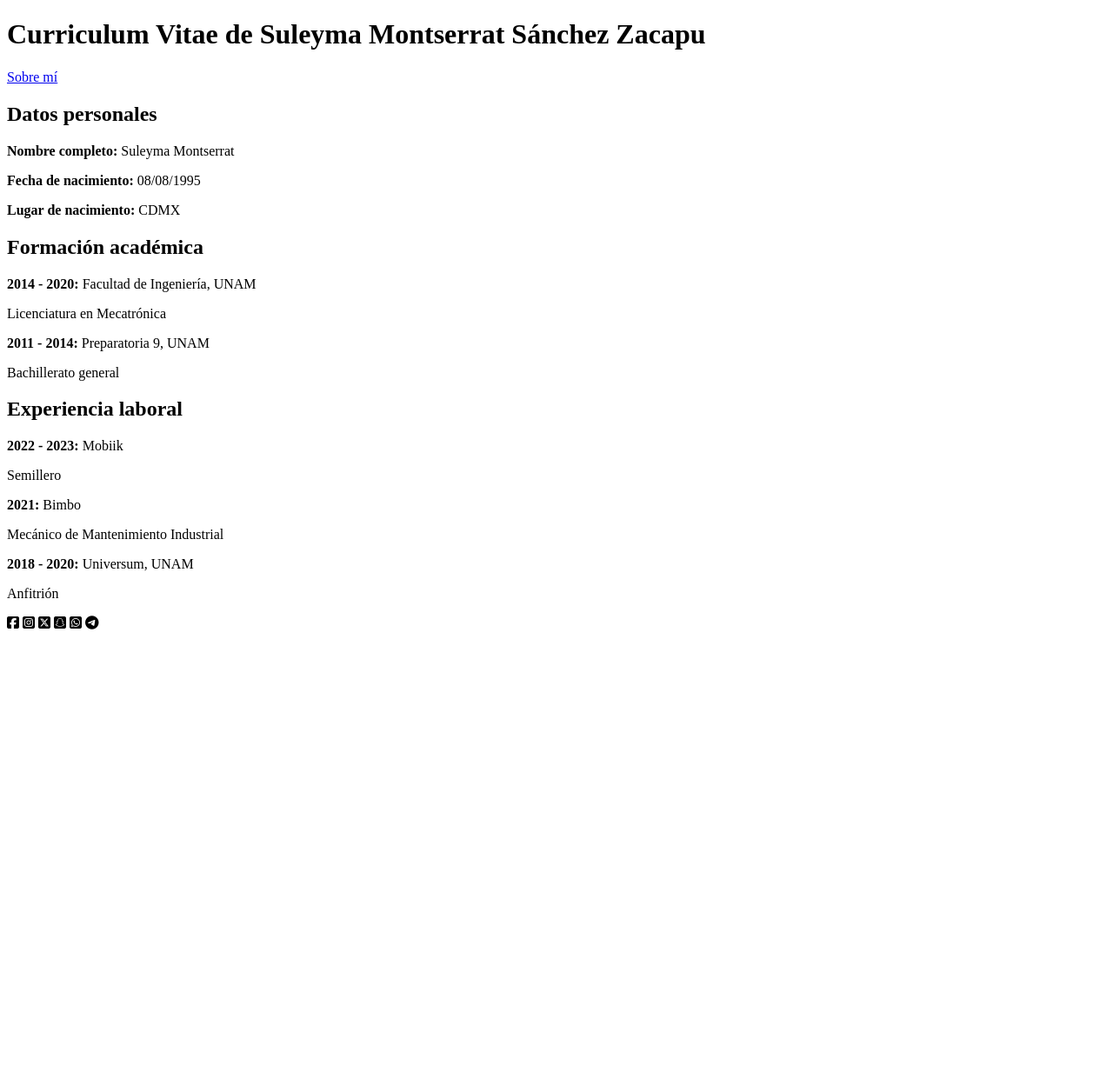
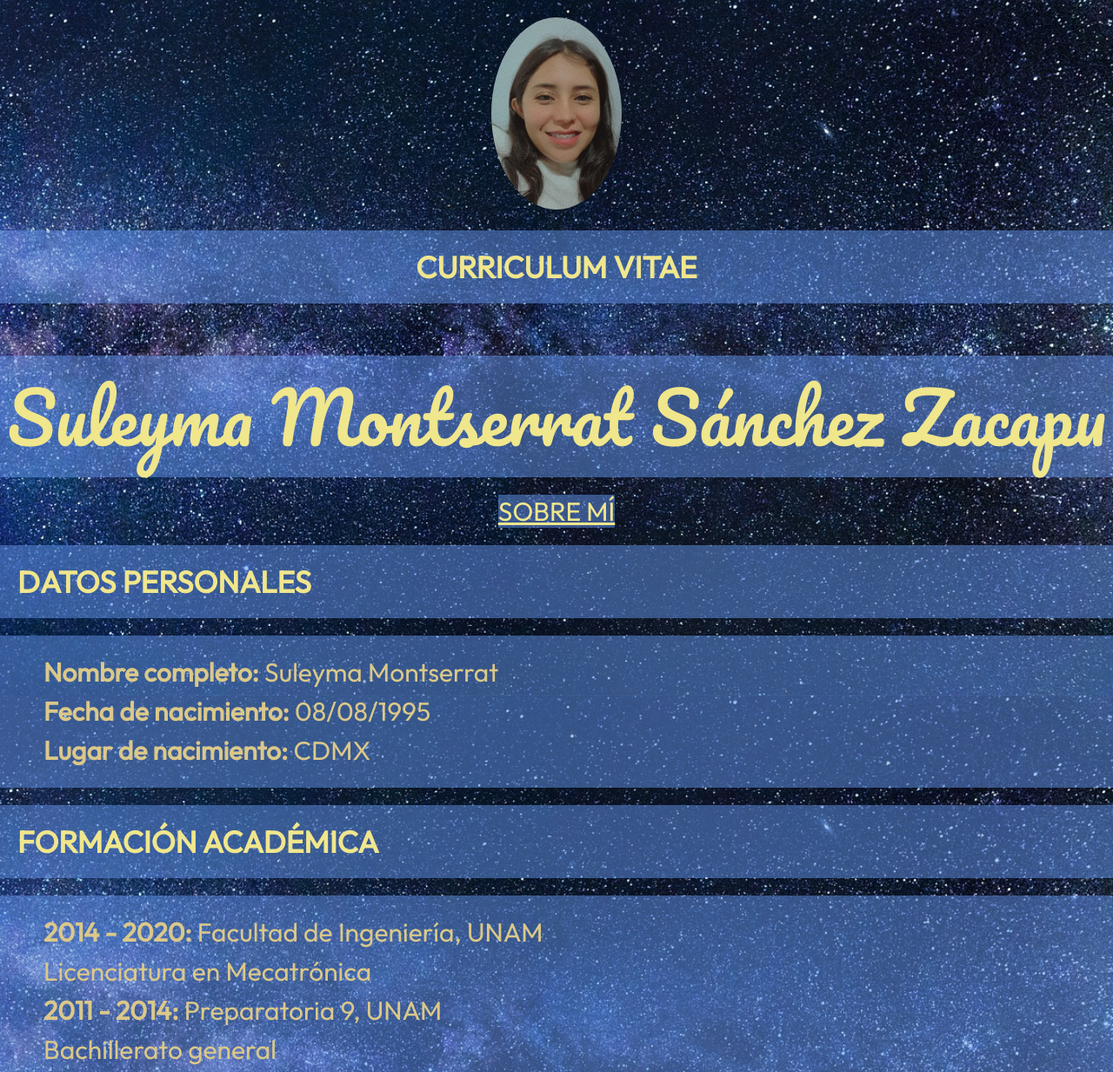
Before and after one commit to MontserratZac/front-end-I, a plain HTML site: page clase6/index.html in a window 1280 px wide. Shown: the top 1233 px of the page at 87% size. Before the commit the page ends 800 px from the top, so only its background shows below. Drawn offline with Linux system fonts and the light colour scheme.

Commit message:
Add files clase6

```diff
--- a/clase6/css/style.css
+++ b/clase6/css/style.css
@@ -0,0 +1,86 @@
+* {
+    box-sizing: border-box;
+    font-family: 'Outfit', sans-serif;
+    margin: 0;
+}
+
+body {
+    background-image: url('../img/background-milky-way.jpg');
+    background-size: cover;
+    background-attachment: fixed;
+}
+
+header {
+    margin: 20px 0px;
+    text-align: center;
+}
+
+h1, h2, a, ul, i, .descripcion{
+    background-color: rgba(100,149,237,0.5);
+    color: khaki;
+}
+
+img {
+    border-radius: 50%;
+    width: 150px;
+
+}
+
+h1 {
+    font-family: 'Pacifico', cursive;
+    font-weight: 400;
+    font-size: 80px;
+    margin: 20px 0px;
+}
+
+h2 {
+    margin: 20px 0px;
+    font-size: 35px;
+    padding: 20px;
+    text-transform: uppercase;
+}
+
+a {
+    font-size: 30px;
+    text-transform: uppercase;
+}
+
+ul {
+    font-size: 30px;
+    color: rgb(219, 200, 137);
+    font-weight: 500;
+    list-style: none;
+    margin: 20px 0px;
+    padding: 20px 0px 20px 50px;
+    line-height: 45px;
+}
+
+footer {
+
+    font-size: 40px;
+    background-color: rgba(100,149,237,0.8);
+    padding: 20px;
+    text-align: center;
+    text-transform: capitalize;
+}
+
+h3, .derechos {
+    font-size: 25px;
+    font-family: 'Pixelify Sans', sans-serif;
+}
+
+.descripcion {
+    font-size: 25px;
+    padding: 40px;
+    color: rgb(219, 200, 137);
+}
+
+i {
+    margin: 0px;
+    padding: 0px;
+    width: 40px;
+}
+
+.pagina-principal {
+    margin: 40px;
+}
--- a/clase6/index.html
+++ b/clase6/index.html
@@ -6,39 +6,57 @@
     <title>Clase 6</title>
     <link rel="stylesheet" href="css/style.css">
     <script src="https://kit.fontawesome.com/f07b2e3414.js" crossorigin="anonymous"></script>
+    <link rel="preconnect" href="https://fonts.googleapis.com">
+    <link rel="preconnect" href="https://fonts.gstatic.com" crossorigin>
+    <link href="https://fonts.googleapis.com/css2?family=Outfit&family=Pacifico&family=Pixelify+Sans&display=swap" rel="stylesheet">
 </head>
 <body>
     <header>
-        <h1>Curriculum Vitae de Suleyma Montserrat Sánchez Zacapu</h1>
+        <img src="img/Montserrat.jpg" alt="Foto de Suleyma">
+        <h2>Curriculum Vitae</h2>
+        <br>
+        <h1>Suleyma Montserrat Sánchez Zacapu</h1>
         <a href="pages/sobre-mi.html">Sobre mí</a>
     </header>
 
     <main>
         <h2>Datos personales</h2>
-        <p><strong>Nombre completo: </strong>Suleyma Montserrat</p>
-        <p><strong>Fecha de nacimiento: </strong>08/08/1995</p>
-        <p><strong>Lugar de nacimiento: </strong>CDMX</p>
+        <ul>
+            <li><strong>Nombre completo: </strong>Suleyma Montserrat</li>
+            <li><strong>Fecha de nacimiento: </strong>08/08/1995</li>
+            <li><strong>Lugar de nacimiento: </strong>CDMX</li>
+        </ul>
+
         <h2>Formación académica</h2>
-        <p><strong>2014 - 2020: </strong>Facultad de Ingeniería, UNAM</p>
-        <p>Licenciatura en Mecatrónica</p>
-        <p><strong>2011 - 2014: </strong>Preparatoria 9, UNAM</p>
-        <p>Bachillerato general</p>
+        <ul>
+            <li><strong>2014 - 2020: </strong>Facultad de Ingeniería, UNAM</li>
+            <li>Licenciatura en Mecatrónica</li>
+            <li><strong>2011 - 2014: </strong>Preparatoria 9, UNAM</li>
+            <li>Bachillerato general</li>
+        </ul>
+
         <h2>Experiencia laboral</h2>
-        <p><strong>2022 - 2023: </strong>Mobiik</p>
-        <p>Semillero</p>
-        <p><strong>2021: </strong>Bimbo</p>
-        <p>Mecánico de Mantenimiento Industrial</p>
-        <p><strong>2018 - 2020: </strong>Universum, UNAM</p>
-        <p>Anfitrión</p>
+        <ul>
+            <li><strong>2022 - 2023: </strong>Mobiik</li>
+            <li>Semillero</li>
+            <li><strong>2021: </strong>Bimbo</li>
+            <li>Mecánico de Mantenimiento Industrial</li>
+            <li><strong>2018 - 2020: </strong>Universum, UNAM</li>
+            <li>Anfitrión</li>
+        </ul>
+
     </main>
 
     <footer>
-        <i class="fa-brands fa-square-facebook"></i>
-        <i class="fa-brands fa-square-instagram"></i>
-        <i class="fa-brands fa-square-x-twitter"></i>
-        <i class="fa-brands fa-square-snapchat"></i>
-        <i class="fa-brands fa-square-whatsapp"></i>
-        <i class="fa-brands fa-telegram"></i>
+        <h3>Redes sociales</h3>
+        <a href="https://github.com/MontserratZac"><i class="fa-brands fa-github"></i></a>
+        <a href="https://www.facebook.com/"><i class="fa-brands fa-square-facebook"></i></a>
+        <a href="https://www.instagram.com/"><i class="fa-brands fa-square-instagram"></i></a>
+        <a href="https://twitter.com/"><i class="fa-brands fa-square-x-twitter"></i></a>
+        <a href="https://www.snapchat.com/es"><i class="fa-brands fa-square-snapchat"></i></a>
+        <a href="https://www.whatsapp.com/"><i class="fa-brands fa-square-whatsapp"></i></a>
+        <a href="https://web.telegram.org/a/"><i class="fa-brands fa-telegram"></i></a>
+        <p class="derechos">2023. Todos los derechos reservados</p>
     </footer>
 </body>
 </html>
```
Also changed, not shown: clase6/pages/sobre-mi.html (+46 -0 lines), clase6/img/Montserrat.jpg (added), clase6/img/background-milky-way.jpg (added), clase6/img/foto.jpg (deleted), clase6/img/foto1.jpg, clase6/img/index.JPG (added), clase6/img/practica-figma.JPG (added), clase6/img/sobre-mi.JPG (added), 1 other file.
